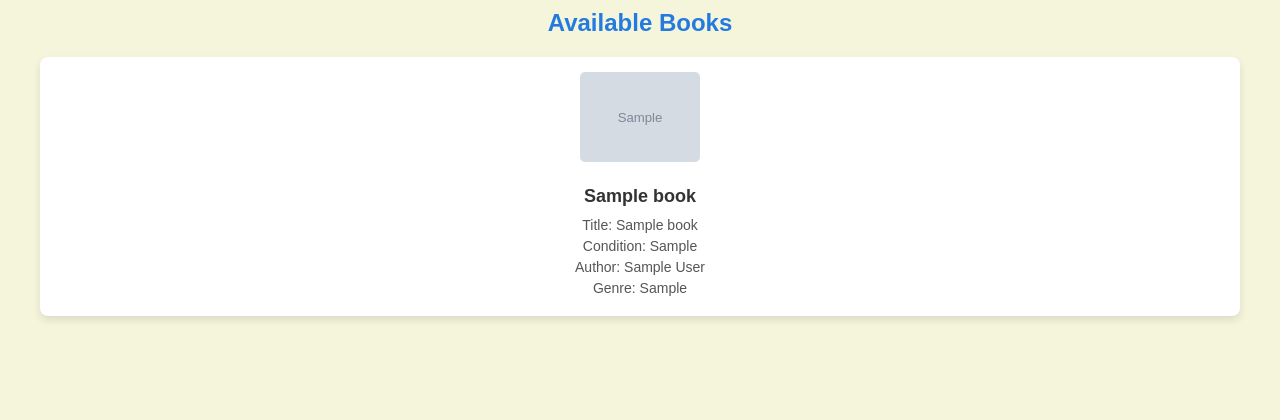
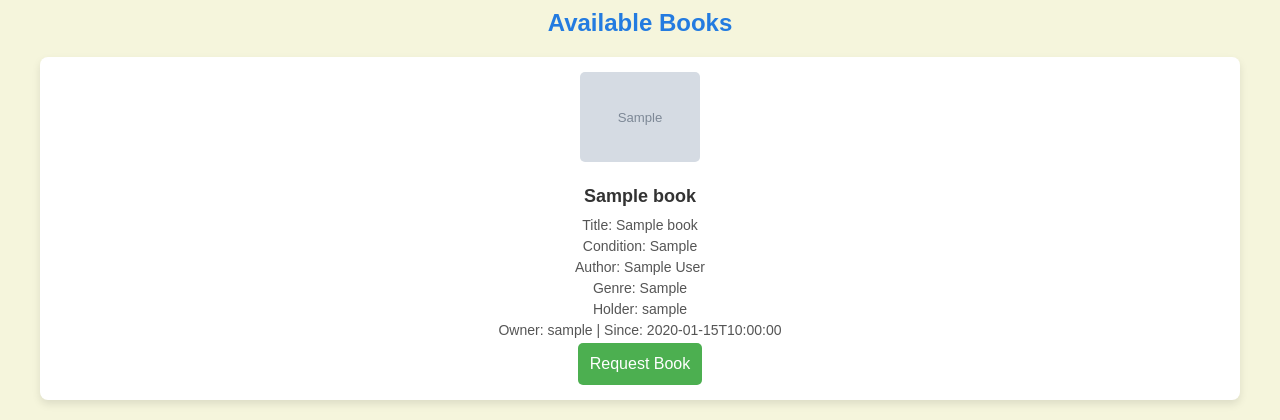
Before and after one commit to Ojasi-055/DLBCSPJWD, a Flask app: page / in a window 1280 px wide. Shown: the part 532-952 px from the top of the page. Before the commit the page ends 852 px from the top, so only its background shows below. Run offline with Flask 3, Linux system fonts and the light colour scheme; the visitor is signed in with stand-in values (Sample User, id 1); tables that the repository leaves empty hold one stand-in row (values such as "Sample post"); grey boxes marked "Sample" are stand-in pictures.

Commit message:
book model updated for having the owner and holder attributes, delete book functionality added

```diff
--- a/app.py
+++ b/app.py
@@ -1,5 +1,6 @@
 from flask import Flask, jsonify, redirect, render_template, request, session, url_for
 from db import db
+from datetime import datetime, timezone
 from models import Book, User
 
 app = Flask(__name__)
@@ -70,7 +71,7 @@ def index():
 def books():
     if 'user_id' not in session:
         return redirect(url_for('login'))
-    books = Book.query.filter_by(user_id=session['user_id']).all()
+    books = Book.query.filter_by(owner_id=session['user_id']).all()
     return render_template('books.html', books=books)
 
 # Requests routemodels.py
@@ -80,6 +81,7 @@ def requests():
         return redirect(url_for('login'))
     return render_template('requests.html')
 
+# Route for checking users for development
 @app.route('/users')
 def users():
     return jsonify([{'id': user.id, 'username': user.username, 'password': user.password} for user in User.query.all()])
@@ -94,10 +96,27 @@ def add_book():
             author=data['author'],
             genre=data['genre'],
             condition=data['condition'],
-            thumbnail=data['thumbnail']
+            thumbnail=data['thumbnail'],
+            owner_id=session['user_id'],
+            holder_id=session['user_id'],
+            possessed_since=datetime.now(timezone.utc)
         )
         db.session.add(book)
         db.session.commit()
         return jsonify({'ok': True})
     if request.method == 'GET':
         return jsonify([book.to_dict() for book in Book.query.all()]);
+
+# Route for deleting a book
+@app.route('/api/book/<int:book_id>', methods=['DELETE'])
+def delete_book(book_id):
+    book = Book.query.get(book_id)
+    user = User.query.get(session['user_id'])
+
+    if not book:
+        return jsonify({'error': 'Book not found'})
+    if book.owner_id != user.id:
+        return jsonify({'error': 'Unauthorized'})
+    db.session.delete(book)
+    db.session.commit()
+    return jsonify({'ok': True})
--- a/models.py
+++ b/models.py
@@ -1,4 +1,5 @@
 from db import db
+from datetime import datetime, timezone
 
 # User model
 class User(db.Model):
@@ -9,13 +10,14 @@ class User(db.Model):
 # Book model
 class Book(db.Model):
     id = db.Column(db.Integer, primary_key=True)            # Unique identifier for each book
-    # Foreign key to the user who owns the book
-    user_id = db.Column(db.Integer, db.ForeignKey('user.id'), nullable=False)
     title = db.Column(db.String(200), nullable=False)       # Title of the book
     author = db.Column(db.String(100), nullable=False)      # Author of the book
     genre = db.Column(db.String(50), nullable=False)        # Genre of the book
     condition = db.Column(db.String(50), nullable=False)    # Condition of the book (e.g., New, Good, Fair)
     thumbnail = db.Column(db.String(200), nullable=False)   # URL to the book's thumbnail image
+    owner_id = db.Column(db.Integer, db.ForeignKey('user.id'), nullable=False)
+    holder_id = db.Column(db.Integer, db.ForeignKey('user.id'))
+    possessed_since = db.Column(db.DateTime, nullable=False, default=datetime.now(timezone.utc))
 
     # Convert the book object to a dictionary
     # This is useful for serializing the object to JSON for sending the data to the frontend from the backend,
@@ -23,10 +25,12 @@ class Book(db.Model):
     def to_dict(self):
         return {
             'id': self.id,
-            'user_id': self.user_id,
             'title': self.title,
             'author': self.author,
             'genre': self.genre,
             'condition': self.condition,
-            'thumbnail': self.thumbnail
+            'thumbnail': self.thumbnail,
+            'owner': User.query.get(self.owner_id).username,
+            'holder': User.query.get(self.holder_id).username,
+            'possessed_since': self.possessed_since.isoformat()
         }
--- a/static/js/index.js
+++ b/static/js/index.js
@@ -23,6 +23,7 @@ async function addBook(event) {
     if (result.ok) {
         alert('Book added successfully!');
         form.reset();
+        fetchBooks();
     } else {
         alert('Error adding book: ' + result.error);
     }
@@ -39,9 +40,18 @@ async function fetchBooks() {
             <p>Condition: ${book.condition}</p>
             <p>Author: ${book.author}</p>
             <p>Genre: ${book.genre}</p>
+            <p>Holder: ${book.holder}</p>
+            <p>Owner: ${book.owner} | Since: ${book.possessed_since}</p>
+            <button onclick="requestBook(${book.id})">Request Book</button>
+
         </div>
     `).join('');
     console.log('Books fetched and displayed.');
+}
+
+
+async function requestBook(bookId) {
+    alert("Book requested");
 }
 
 // Event listeners
@@ -52,5 +62,6 @@ document.getElementById('add-book-form').addEventListener('submit', (e) => {
     addBook();
 });
 
+
 // Initialize book list
 window.onload = fetchBooks;
--- a/templates/books.html
+++ b/templates/books.html
@@ -26,11 +26,14 @@
             <div class="book-list"></div>
             {% for book in books %}
             <div class="book-card">
-                <img src="{{ book.thumbnail }}" alt="{{ book.title }}">
+            <img src="${book.thumbnail}" alt="${book.title}" onerror="this.onerror=null;this.src='static/default.png';">
                 <h3>{{ book.title }}</h3>
                 <p>Author: {{ book.author }}</p>
                 <p>Genre: {{ book.genre }}</p>
                 <p>Condition: {{ book.condition }}</p>
+                <p>Owner: {{ book.owner }}</p>
+                <p>Since: {{ book.possessed_since }}</p>
+                <button onclick="deleteBook('{{ book.id }}')">Delete Book</button>
             </div>
             {% endfor %}
             {% else %}
```
Also changed, not shown: static/js/books.js (+12 -0 lines).
